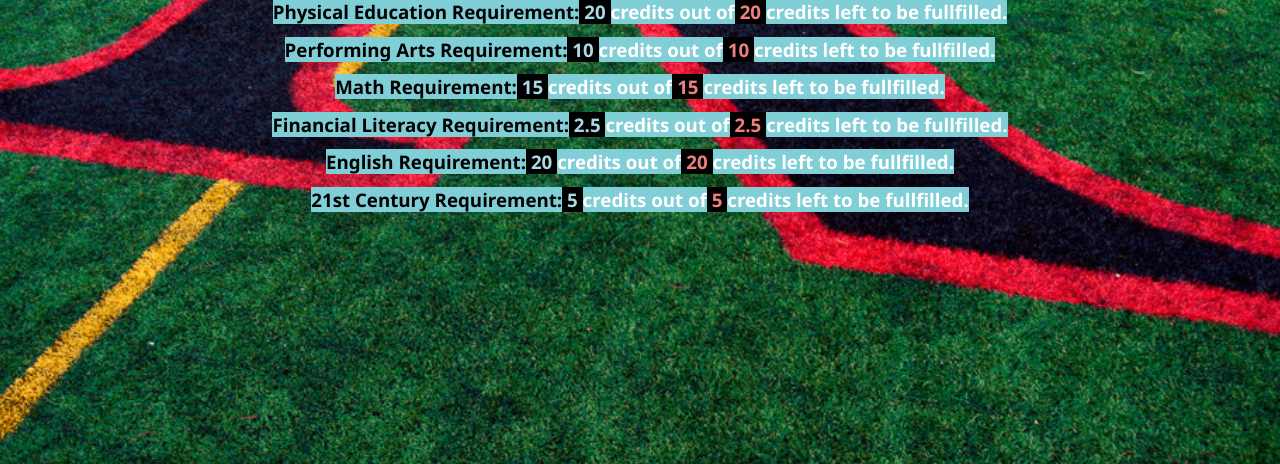
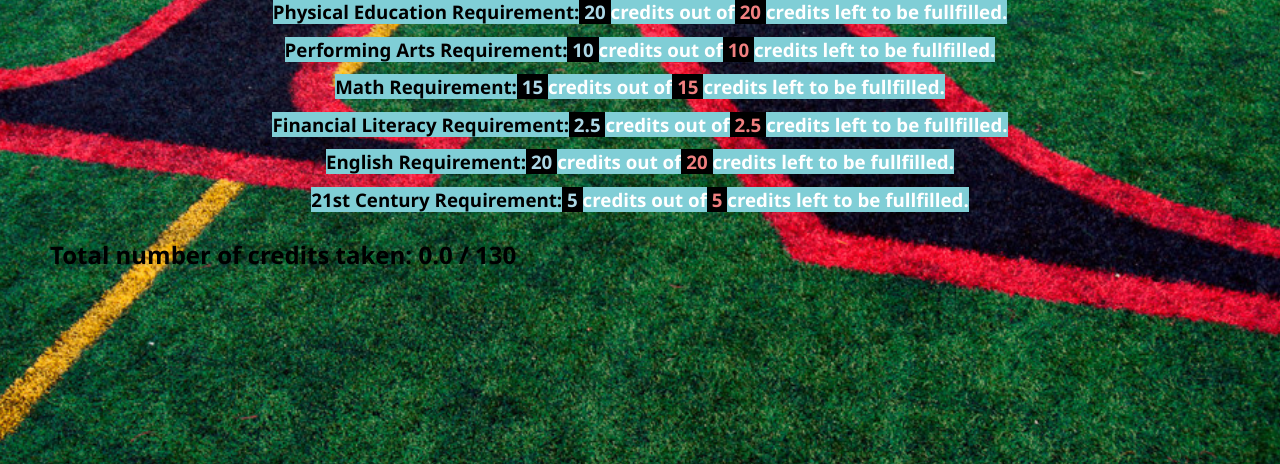
Before and after one commit to Danpaek111/GlenRock-Graduation-Checker, a Flask app: page /result in a window 1280 px wide. Shown: the part 274-738 px from the top of the page. Run offline with Flask 3, Linux system fonts and the light colour scheme; parts of the project's set-up code (start-up, migrations or seed data) failed here and were passed over.

Commit message:
Update on total credits being shown

```diff
--- a/app.py
+++ b/app.py
@@ -1,4 +1,4 @@
-from flask import Flask, render_template, request
+from flask import Flask, render_template, request, Response
 import csv
 import pandas as pd
 
@@ -103,6 +103,9 @@ def result():
     for category in creds_dict.keys():
         if creds_dict[category] < 0:
             creds_dict[category] = 0
+    total_credits = 0
+    for idx in creds_dict:
+        total_credits += required_num_of_credits_per_category(idx) - creds_dict[idx]
     return render_template("result.html",
                            wl_credits=creds_dict['world_lang'], wl_required_credits = required_num_of_credits_per_category("world_lang"),
                            ss_credits=creds_dict['social_studies'], ss_required_credits = required_num_of_credits_per_category('social_studies'),
@@ -113,6 +116,7 @@ def result():
                            fl_credits=creds_dict['fin_lit'], fl_required_credits = required_num_of_credits_per_category("fin_lit"),
                            ec_credits=creds_dict['english_courses'], ec_required_credits = required_num_of_credits_per_category("english_courses"),
                            stc_credits=creds_dict['century_courses'], stc_required_credits = required_num_of_credits_per_category("century_courses"),
+                           total_credits=total_credits
                            )
 
 # For Testing purpuses
--- a/templates/result.html
+++ b/templates/result.html
@@ -20,4 +20,7 @@
 </p>
 </center>
 </h3>
+<h2>
+Total number of credits taken: {{ total_credits }} / 130
+</h2>
 {% endblock %}
```
